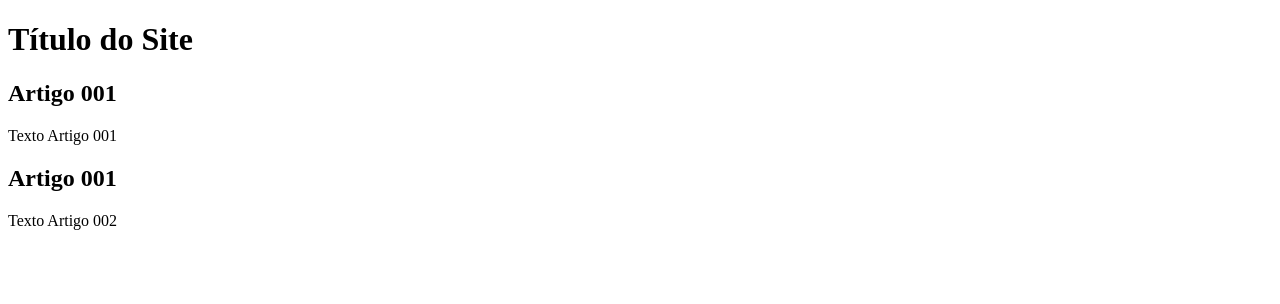
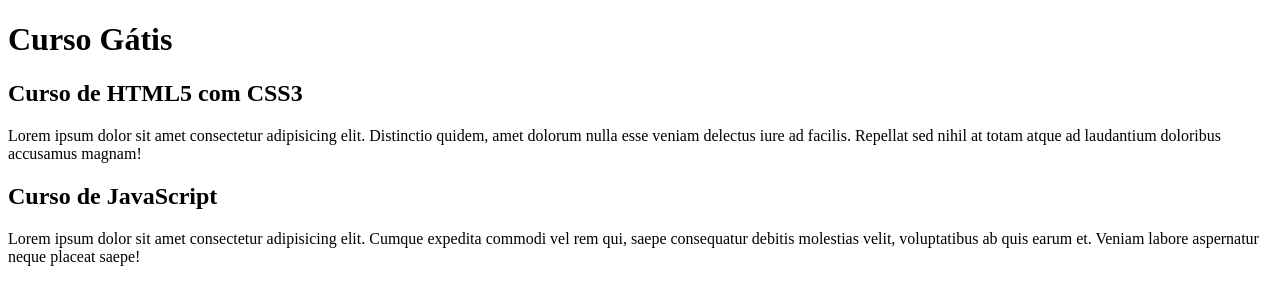
Before and after one commit to mariovianadasilva/projeto-site, a plain HTML site: page index.html in a window 1280 px wide. Drawn offline with Linux system fonts and the light colour scheme.

Commit message:
comecei a escrever o conteudo

```diff
--- a/index.html
+++ b/index.html
@@ -8,16 +8,15 @@
 <body>
     <main>
         <header>
-            <h1>Título do Site</h1>
-
+            <h1>Curso Gátis</h1>
         </header>
         <article>
-            <h2>Artigo 001</h2>
-            <p>Texto Artigo 001</p>
+            <h2>Curso de HTML5 com CSS3</h2>
+            <p>Lorem ipsum dolor sit amet consectetur adipisicing elit. Distinctio quidem, amet dolorum nulla esse veniam delectus iure ad facilis. Repellat sed nihil at totam atque ad laudantium doloribus accusamus magnam!</p>
         </article>
         <article>
-            <h2>Artigo 001</h2>
-            <p>Texto Artigo 002</p>
+            <h2>Curso de JavaScript</h2>
+            <p>Lorem ipsum dolor sit amet consectetur adipisicing elit. Cumque expedita commodi vel rem qui, saepe consequatur debitis molestias velit, voluptatibus ab quis earum et. Veniam labore aspernatur neque placeat saepe!</p>
         </article>
     </main>
 </body>
```
